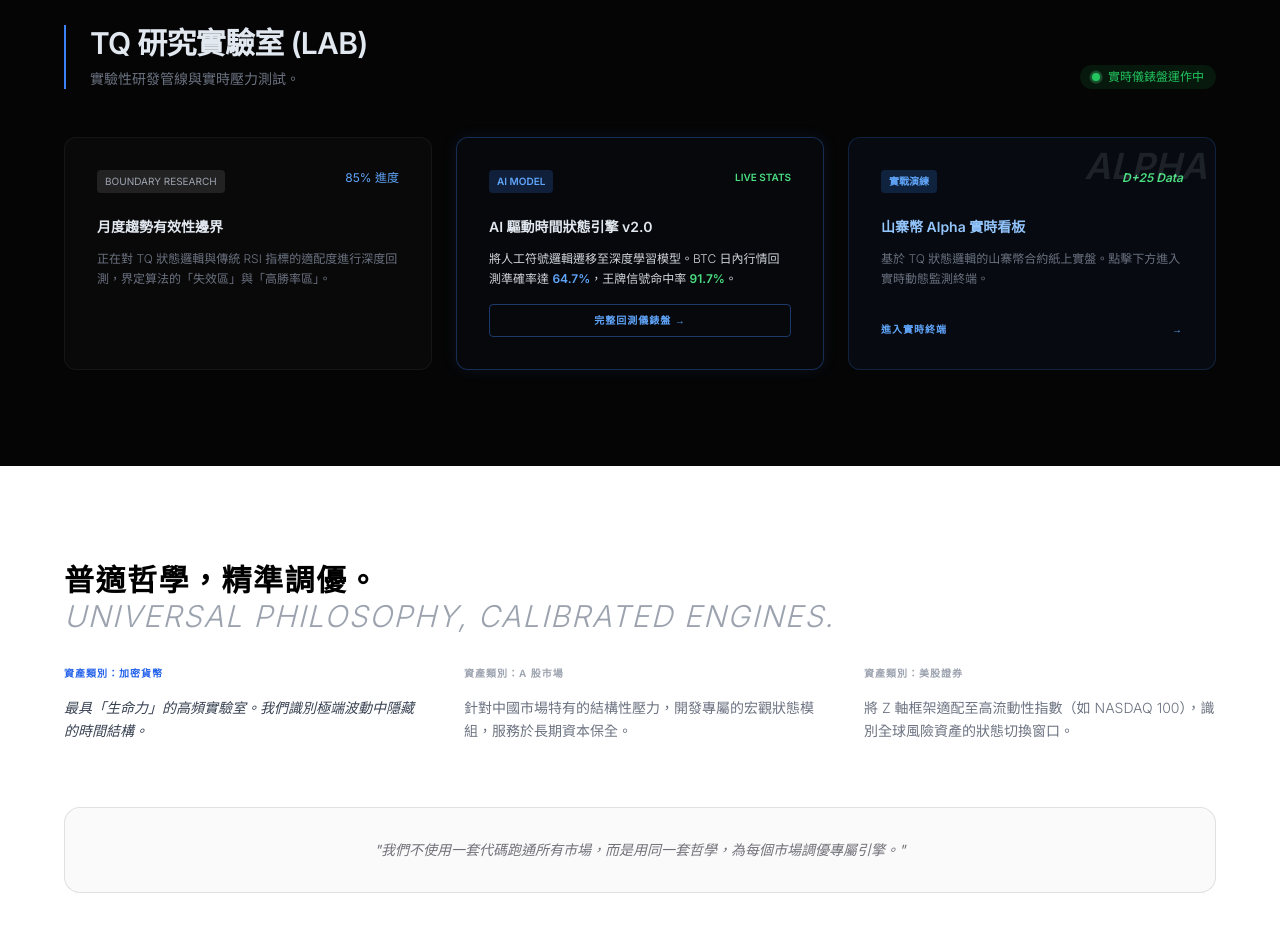
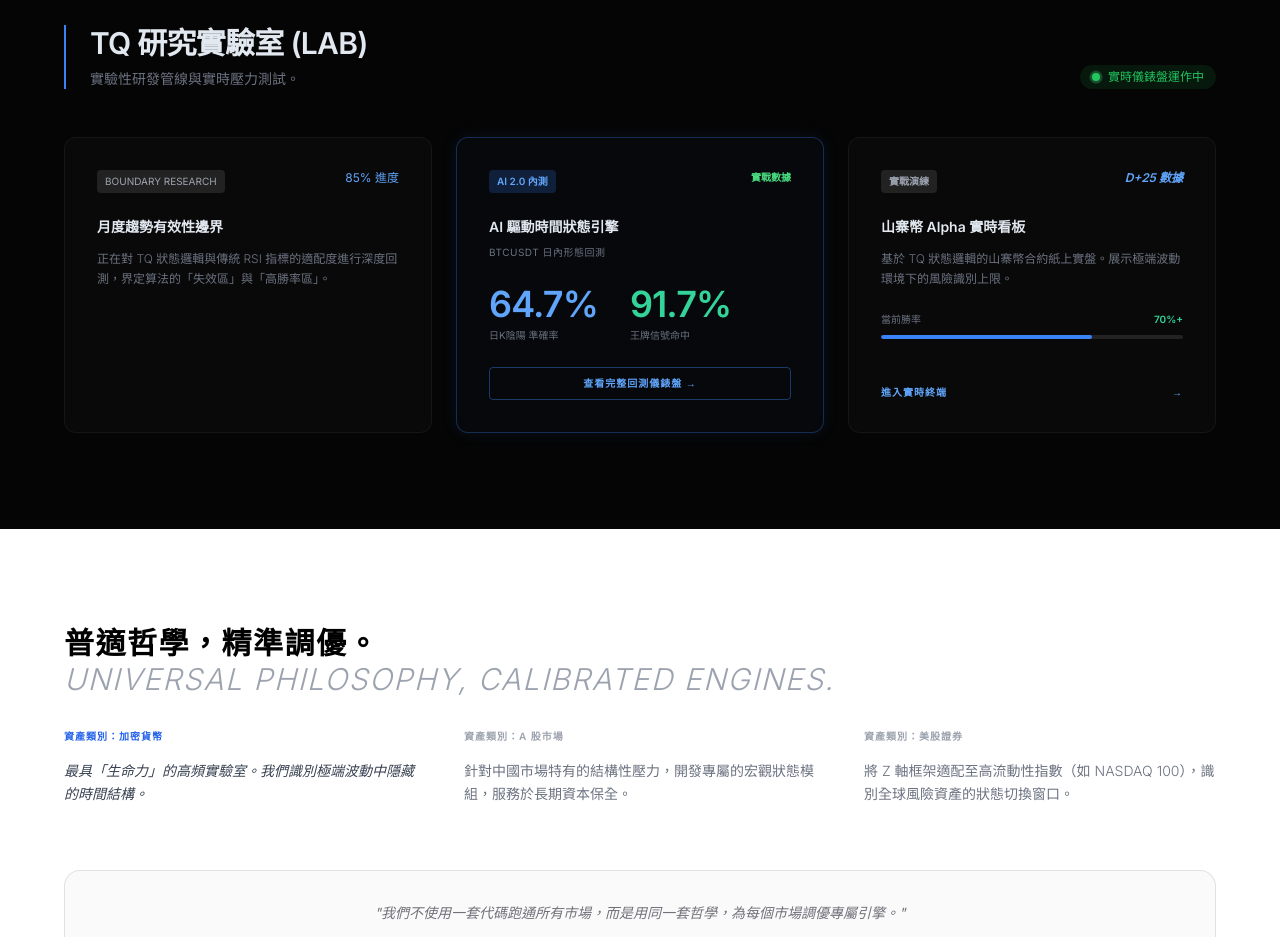
Before and after one commit to alexandra2472/timingquant, a Next.js app: page / in a window 1280 px wide. Shown: the part 1840-2777 px from the top of the page. Built offline with nearby package versions, Linux system fonts and the light colour scheme.

Commit message:
feat: TQ Lab 卡片数据突出显示
- AI 驱动时间状态引擎卡片：独立展示 64.7% 和 91.7% 大数字
- 山寨币 Alpha 看板卡片：添加 70%+ 进度条
- 优化卡片标签文案（AI 2.0 内测、实战数据等）
- 统一卡片视觉风格

```diff
--- a/app/page.js
+++ b/app/page.js
@@ -171,43 +171,58 @@ export default function HomePage() {
             <div className="p-8 border border-blue-500/30 rounded-xl bg-blue-500/[0.03] hover:bg-blue-500/[0.08] transition flex flex-col justify-between shadow-[0_0_15px_rgba(59,130,246,0.1)]">
               <div>
                 <div className="flex justify-between mb-6">
-                  <span className="text-[10px] bg-blue-500/20 px-2 py-1 rounded text-blue-400 uppercase font-bold">AI Model</span>
-                  <span className="text-[10px] text-green-400 font-bold uppercase">Live Stats</span>
+                  <span className="text-[10px] bg-blue-500/20 px-2 py-1 rounded text-blue-400 uppercase font-bold">{isZh ? 'AI 2.0 內測' : 'AI Engine v2.0'}</span>
+                  <span className="text-[10px] text-green-400 font-bold uppercase">{isZh ? '實戰數據' : 'Live Results'}</span>
                 </div>
-                <h4 className="font-semibold mb-3 text-sm">
-                  {isZh ? 'AI 驅動時間狀態引擎 v2.0' : 'AI-Driven Engine v2.0'}
+                <h4 className="font-semibold mb-2 text-sm">
+                  {isZh ? 'AI 驅動時間狀態引擎' : 'AI Time-State Engine'}
                 </h4>
-                <p className="text-xs text-gray-300 leading-relaxed font-light mb-4">
-                  {isZh
-                    ? <>將人工符號邏輯遷移至深度學習模型。BTC 日內行情回測準確率達 <span className="text-blue-400 font-bold">64.7%</span>，王牌信號命中率 <span className="text-green-400 font-bold">91.7%</span>。</>
-                    : <>Migrating manual symbolic logic to deep learning. BTC Intraday backtest accuracy reached <span className="text-blue-400 font-bold">64.7%</span>, Alpha Signal accuracy <span className="text-green-400 font-bold">91.7%</span>.</>
-                  }
+                <p className="text-[10px] text-gray-500 uppercase tracking-wider mb-6">
+                  {isZh ? 'BTCUSDT 日內形態回測' : 'BTCUSDT Intraday Pattern Backtest'}
                 </p>
+                <div className="flex gap-8 mb-6">
+                  <div>
+                    <div className="text-4xl font-bold text-blue-400 tracking-tight">64.7%</div>
+                    <div className="text-[10px] text-gray-500 mt-1 uppercase">{isZh ? '日K陰陽 準確率' : 'Daily Candle Accuracy'}</div>
+                  </div>
+                  <div>
+                    <div className="text-4xl font-bold text-emerald-400 tracking-tight">91.7%</div>
+                    <div className="text-[10px] text-gray-500 mt-1 uppercase">{isZh ? '王牌信號命中' : 'Alpha Signal Hit'}</div>
+                  </div>
+                </div>
               </div>
               <a href={`/dashboard?lang=${lang === 'zh-Hant' ? 'zh' : 'en'}`} className="block w-full py-2 border border-blue-500/40 rounded text-center text-[10px] text-blue-400 hover:bg-blue-600 hover:text-white transition uppercase font-bold tracking-widest">
-                {isZh ? '完整回測儀錶盤 →' : 'Full Backtest Dashboard →'}
+                {isZh ? '查看完整回測儀錶盤 →' : 'View Full Backtest Dashboard →'}
               </a>
             </div>
 
             {/* Research 3 */}
-            <div className="p-8 border border-blue-500/20 rounded-xl bg-blue-500/5 relative overflow-hidden flex flex-col justify-between transition hover:bg-blue-500/10">
-              <div className="absolute top-0 right-0 p-2 opacity-10 text-4xl italic font-bold">ALPHA</div>
+            <div className="p-8 border border-white/5 rounded-xl bg-white/[0.02] hover:bg-white/[0.05] transition flex flex-col justify-between">
               <div>
                 <div className="flex justify-between mb-6">
-                  <span className="text-[10px] bg-blue-500/20 px-2 py-1 rounded text-blue-400 uppercase font-bold">{isZh ? '實戰演練' : 'Stress Testing'}</span>
-                  <span className="text-xs text-green-400 font-bold italic">D+25 Data</span>
+                  <span className="text-[10px] bg-white/10 px-2 py-1 rounded text-gray-400 uppercase font-bold">{isZh ? '實戰演練' : 'Stress Testing'}</span>
+                  <span className="text-xs text-blue-400 font-bold italic">D+25 {isZh ? '數據' : 'Data'}</span>
                 </div>
-                <h4 className="font-semibold mb-3 text-sm text-blue-300">
+                <h4 className="font-semibold mb-3 text-sm">
                   {isZh ? '山寨幣 Alpha 實時看板' : 'Altcoin Alpha Dashboard'}
                 </h4>
                 <p className="text-xs text-gray-500 leading-relaxed mb-6 font-light">
                   {isZh
-                    ? '基於 TQ 狀態邏輯的山寨幣合約紙上實盤。點擊下方進入實時動態監測終端。'
-                    : 'Live paper trading across 20+ volatile altcoin futures based on TQ-State logic. Real-time stress testing of risk identification limits.'
+                    ? '基於 TQ 狀態邏輯的山寨幣合約紙上實盤。展示極端波動環境下的風險識別上限。'
+                    : 'Live paper trading across 20+ volatile altcoin futures. Stress-testing the sensitivity of state transitions in low-liquidity environments.'
                   }
                 </p>
+                <div className="mb-2">
+                  <div className="flex justify-between text-[10px] text-gray-500 mb-2">
+                    <span className="uppercase">{isZh ? '當前勝率' : 'Target Win Rate'}</span>
+                    <span className="text-emerald-400 font-bold">70%+</span>
+                  </div>
+                  <div className="w-full h-1 bg-white/10 rounded-full overflow-hidden">
+                    <div className="h-full bg-blue-500 rounded-full" style={{ width: '70%' }}></div>
+                  </div>
+                </div>
               </div>
-              <a href="http://84.247.154.162:8088/monitor_dashboard.html" target="_blank" className="flex items-center justify-between text-[10px] text-blue-400 hover:text-white transition font-bold uppercase tracking-widest">
+              <a href="http://84.247.154.162:8088/monitor_dashboard.html" target="_blank" className="flex items-center justify-between text-[10px] text-blue-400 hover:text-white transition font-bold uppercase tracking-widest mt-4">
                 <span>{isZh ? '進入實時終端' : 'Access Live Terminal'}</span>
                 <span>→</span>
               </a>
```
